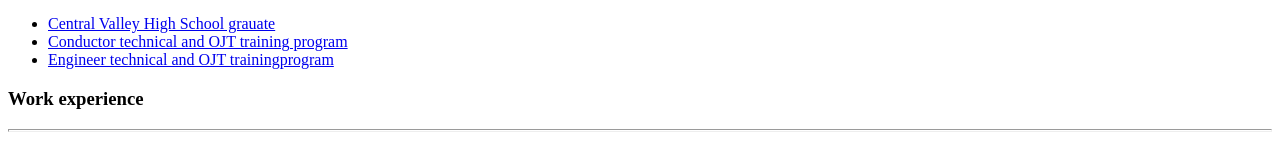
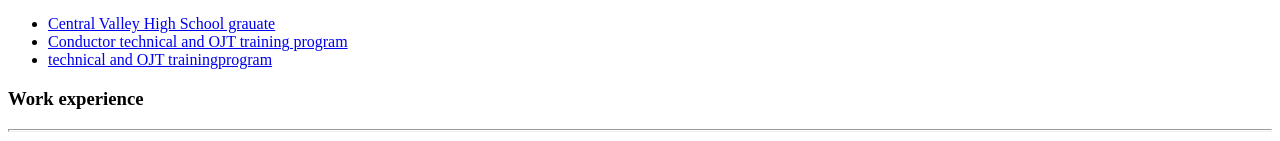
Before and after one commit to 302394/cv, a plain HTML site: page index.html in a window 1280 px wide. Shown: the part 334-475 px from the top of the page. Drawn offline with Linux system fonts and the light colour scheme.

Commit message:
Update index.html

```diff
--- a/index.html
+++ b/index.html
@@ -22,7 +22,7 @@
   <ul>
     <li><a href="http://www.centralvalleysd.org/centralvalleyhighschool_home.aspx"> Central Valley High School grauate</a></li>
     <li><a href="https://live.staticflickr.com/2205/2036380928_2e655322d8_b.jpg"> Conductor technical and OJT training program</a></li>
-    <li><a href="https://www.railwayage.com/wp-content/uploads/2018/04/CrewUP.jpg">Engineer technical and OJT trainingprogram</a></li>
+    <li><a href="https://www.railwayage.com/wp-content/uploads/2018/04/CrewUP.jpg"> technical and OJT trainingprogram</a></li>
   </ul>
   <h3>Work experience</h3>
   <hr size="3">
```
